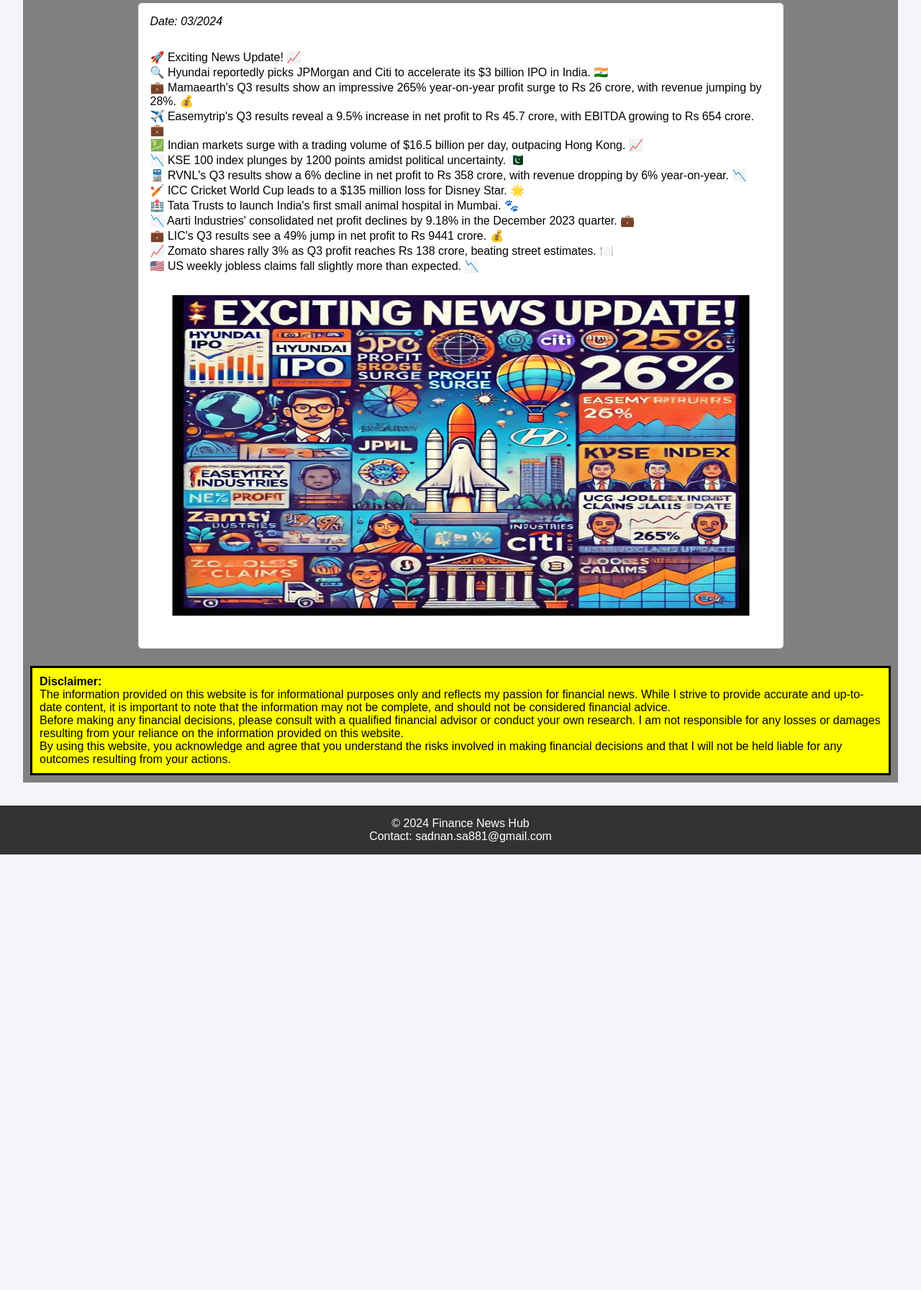
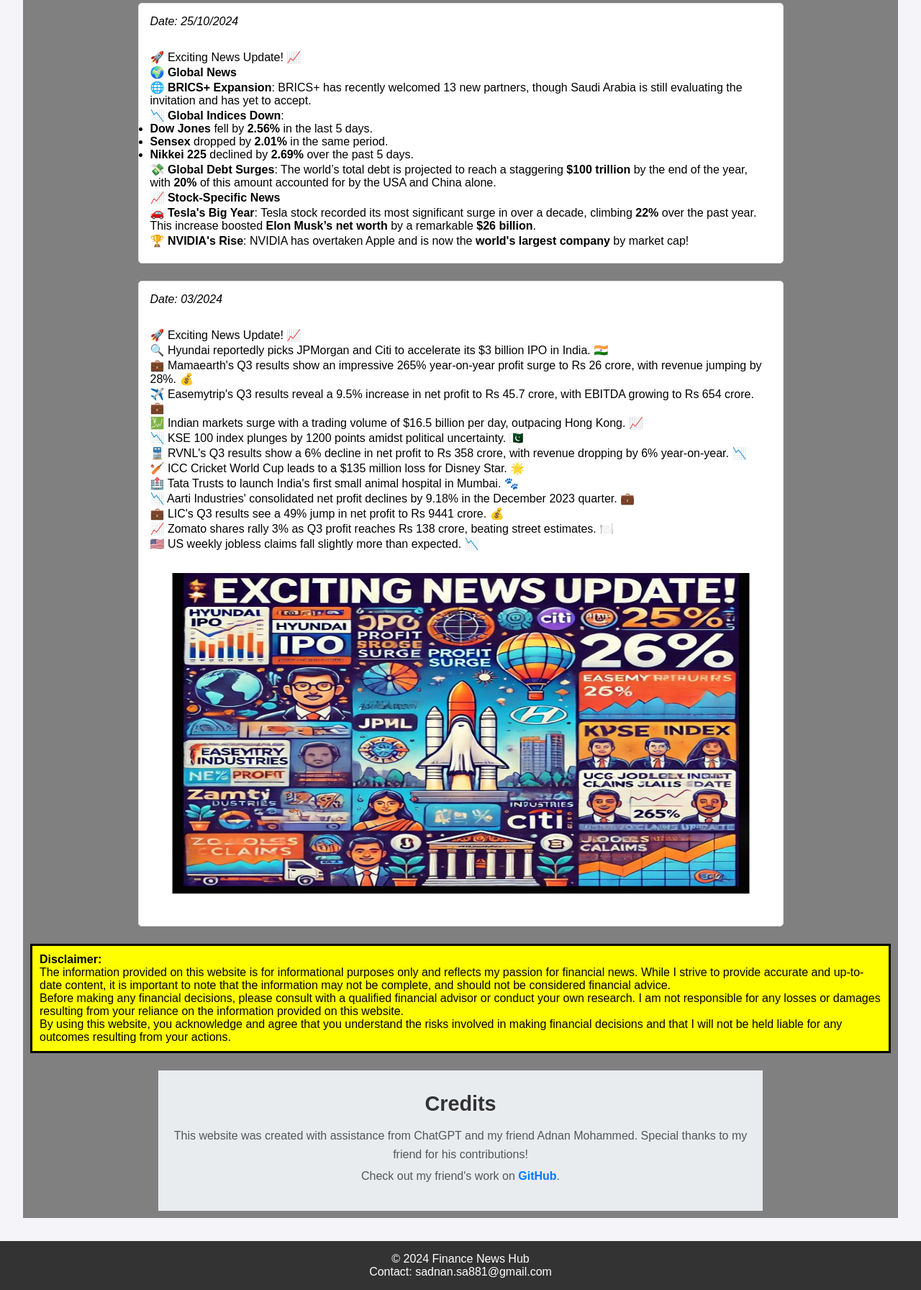
Before and after one commit to adnanaddy7/FinanceNewsWebsite, a website: page index.html in a window 1280 px wide. Shown: the part 185-1977 px from the top of the page at 72% size. Before the commit the page ends 1372 px from the top, so only its background shows below. Drawn offline with Linux system fonts and the light colour scheme.

Commit message:
final uodate

```diff
--- a/index.html
+++ b/index.html
@@ -15,6 +15,7 @@
   <nav>
     <a href="#about">About Website</a>
   </nav>
+
 </header>
 
   </header>
@@ -24,7 +25,34 @@
       <h1>Latest News</h1>
       <div id="newsContainer">
         <!-- The area below is for news article  -->
+        <div class="newsItem">
+          <div class="newsDate">
+            <p>Date: 25/10/2024</p>
+          </div>
+          <div class="newsData">
+            <div class="newsArticle">
+              <h3></h3>
 
+              <div class="newsBullets">
+                <p>🚀 Exciting News Update! 📈</p>
+                <p>🌍 <strong>Global News</strong></p>
+          <p>🌐 <strong>BRICS+ Expansion</strong>: BRICS+ has recently welcomed 13 new partners, though Saudi Arabia is still evaluating the invitation and has yet to accept.</p>
+          <p>📉 <strong>Global Indices Down</strong>:</p>
+          <ul>
+            <li><strong>Dow Jones</strong> fell by <strong>2.56%</strong> in the last 5 days.</li>
+            <li><strong>Sensex</strong> dropped by <strong>2.01%</strong> in the same period.</li>
+            <li><strong>Nikkei 225</strong> declined by <strong>2.69%</strong> over the past 5 days.</li>
+          </ul>
+          <p>💸 <strong>Global Debt Surges</strong>: The world’s total debt is projected to reach a staggering <strong>$100 trillion</strong> by the end of the year, with <strong>20%</strong> of this amount accounted for by the USA and China alone.</p>
+
+          <p>📈 <strong>Stock-Specific News</strong></p>
+          <p>🚗 <strong>Tesla's Big Year</strong>: Tesla stock recorded its most significant surge in over a decade, climbing <strong>22%</strong> over the past year. This increase boosted <strong>Elon Musk’s net worth</strong> by a remarkable <strong>$26 billion</strong>.</p>
+          <p>🏆 <strong>NVIDIA's Rise</strong>: NVIDIA has overtaken Apple and is now the <strong>world's largest company</strong> by market cap!</p>
+
+              </div>
+            </div>
+          </div>
+        </div>
         <div class="newsItem">
           <div class="newsDate">
             <p>Date: 03/2024</p>
@@ -87,7 +115,14 @@
 <p>By using this website, you acknowledge and agree that you understand the risks involved in making financial decisions and that I will not be held liable for any outcomes resulting from your actions.</p>
 
         </div>
-
+        <!-- Credits Section -->
+      <section id="credits">
+        <div class="credits-container">
+          <h3>Credits</h3>
+          <p>This website was created with assistance from ChatGPT and my friend Adnan Mohammed. Special thanks to my friend for his contributions!</p>
+          <p>Check out my friend's work on <a href="https://github.com/adnan-mohammed7" target="_blank">GitHub</a>.</p>
+        </div>
+      </section>
       </div>
     </section>
   </main>
--- a/styles.css
+++ b/styles.css
@@ -137,3 +137,37 @@
     max-width: 100%;
     height: auto;
 }
+/* Credits Section Styling fro adnan m. */
+#credits {
+  padding: 30px 20px;
+  background-color: #e9ecef; /* Slightly different background for distinction */
+  text-align: center;
+}
+
+.credits-container {
+  max-width: 800px;
+  margin: 0 auto;
+}
+
+#credits h3 {
+  font-size: 1.8em;
+  color: #333;
+  margin-bottom: 15px;
+}
+
+#credits p {
+  font-size: 1em;
+  color: #555;
+  line-height: 1.6;
+  margin: 5px 0;
+}
+
+#credits a {
+  color: #007bff;
+  text-decoration: none;
+  font-weight: bold;
+}
+
+#credits a:hover {
+  color: #0056b3;
+}
```
